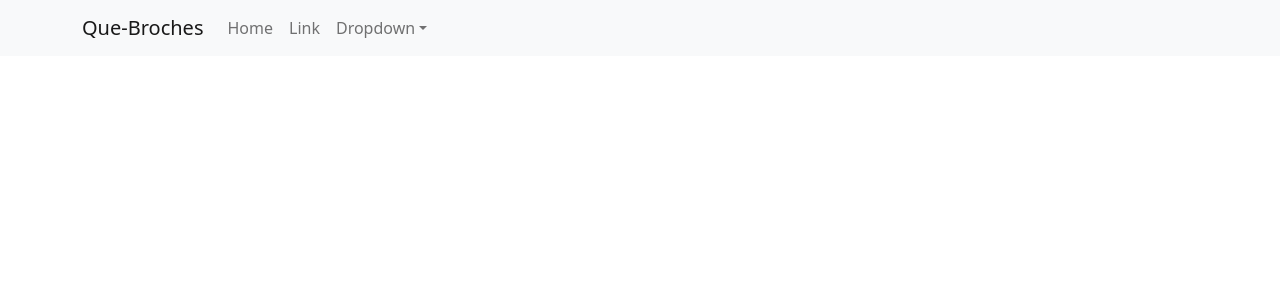
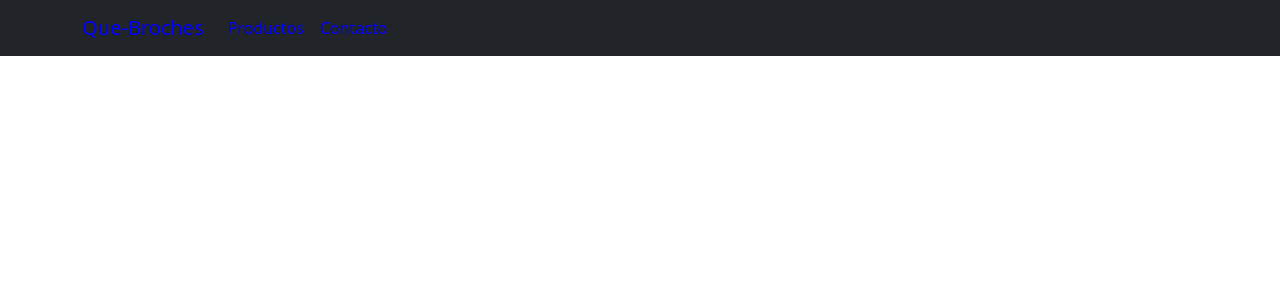
Before and after one commit to Lgaravag4/React-Js, a React (Create React App) app in the folder broches-garavaglia/: page / in a window 1280 px wide. Shown: the top 300 px of the page. Built offline with nearby package versions, Linux system fonts and the light colour scheme.

Commit message:
Entregable clase 3

```diff
--- a/broches-garavaglia/src/App.js
+++ b/broches-garavaglia/src/App.js
@@ -1,5 +1,4 @@
 import 'bootstrap/dist/css/bootstrap.min.css';
-import logo from './logo.svg';
 import './App.css';
 import NavBar from './components/NavBar';
 
--- a/broches-garavaglia/src/components/NavBar.js
+++ b/broches-garavaglia/src/components/NavBar.js
@@ -2,21 +2,22 @@ import { Navbar, Container, Nav, NavDropdown } from "react-bootstrap";
 
 const NavBar = () => {
     return (
-        <Navbar bg="light" expand="lg">
+
+        <Navbar bg="dark" expand="xl">
             <Container>
-                <Navbar.Brand href="#home">Que-Broches</Navbar.Brand>
+                <Navbar.Brand href="#home" style={{color: "blue"}}>Que-Broches</Navbar.Brand>
                 <Navbar.Toggle aria-controls="basic-navbar-nav" />
                 <Navbar.Collapse id="basic-navbar-nav">
                     <Nav className="me-auto">
-                        <Nav.Link href="#home">Home</Nav.Link>
-                        <Nav.Link href="#link">Link</Nav.Link>
-                        <NavDropdown title="Dropdown" id="basic-nav-dropdown">
+                        <Nav.Link href="#home" style={{color: "blue"}}>Productos</Nav.Link>
+                        <Nav.Link href="#link" style={{color: "blue"}}>Contacto</Nav.Link>
+                        {/* <NavDropdown title="Dropdown" id="basic-nav-dropdown" style={{color: "blue"}}>
                         <NavDropdown.Item href="#action/3.1">Action</NavDropdown.Item>
                         <NavDropdown.Item href="#action/3.2">Another action</NavDropdown.Item>
                         <NavDropdown.Item href="#action/3.3">Something</NavDropdown.Item>
                         <NavDropdown.Divider />
                         <NavDropdown.Item href="#action/3.4">Separated link</NavDropdown.Item>
-                        </NavDropdown>
+                        </NavDropdown> */}
                     </Nav>
                 </Navbar.Collapse>
             </Container>
```
Also changed, not shown: broches-garavaglia/src/assets/img/broches.jpg (added).
